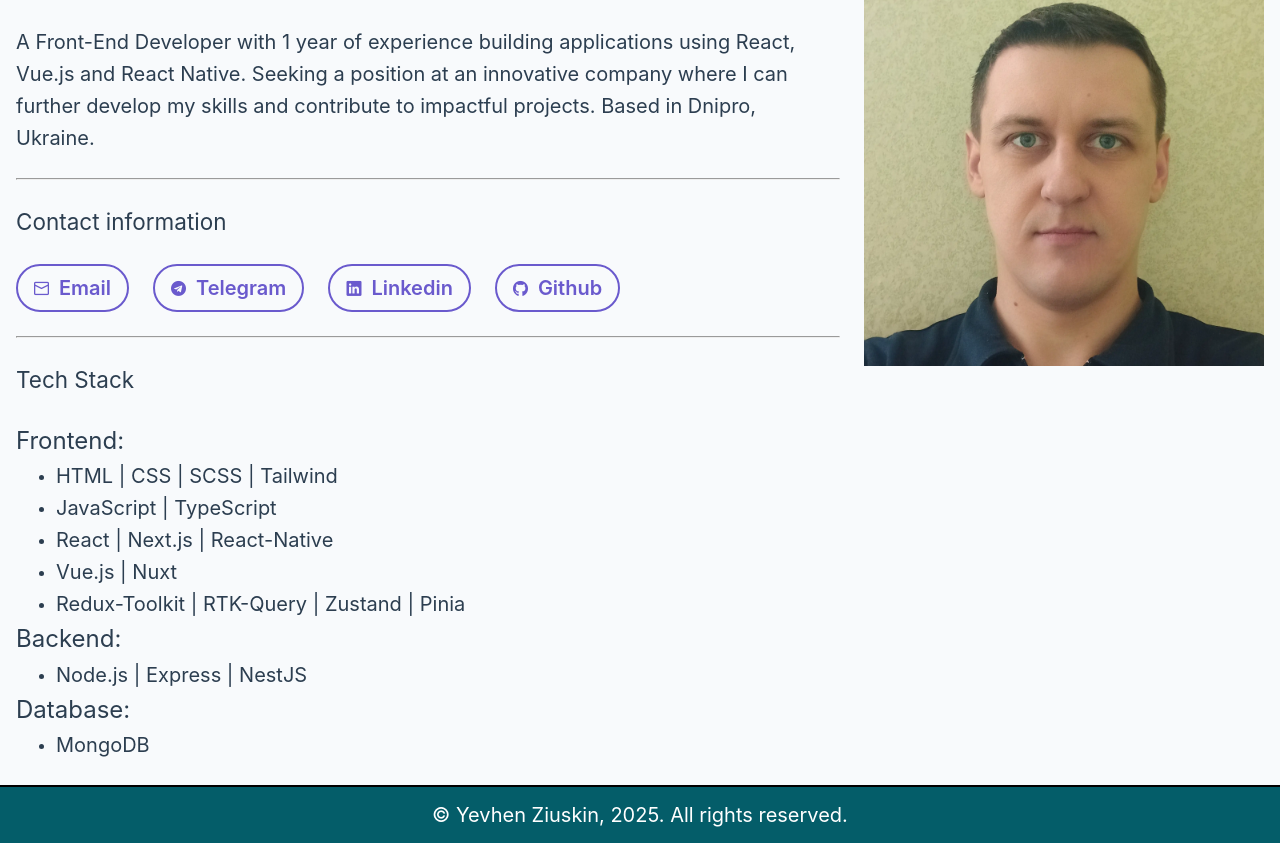
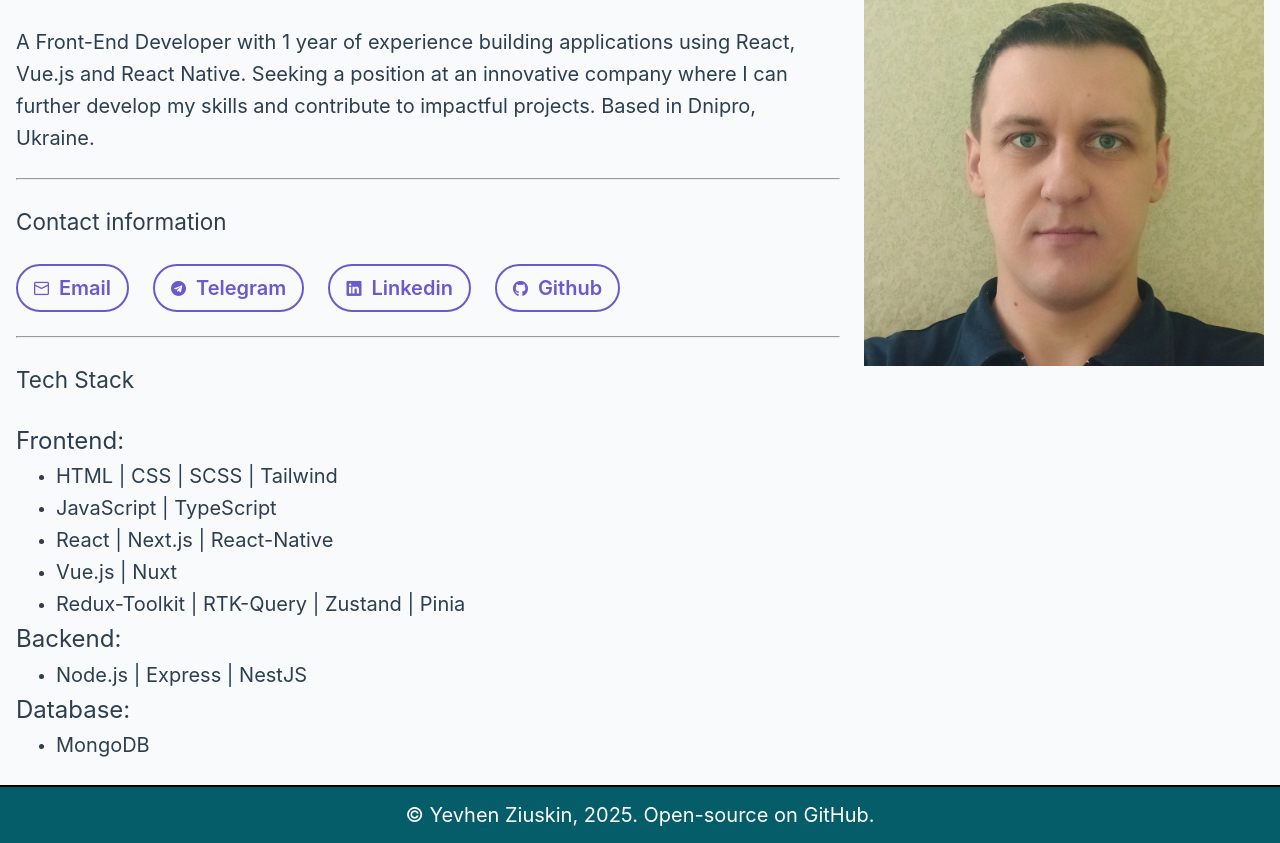
Before and after one commit to Yevhenns/portfolio, a Vue app: page / in a window 1280 px wide. Shown: the part 189-1032 px from the top of the page. Built offline with nearby package versions, Linux system fonts and the light colour scheme.

Commit message:
Open-source on GitHub.

```diff
--- a/src/components/AppFooter.vue
+++ b/src/components/AppFooter.vue
@@ -6,7 +6,7 @@ const currentYear = new Date().getFullYear()
 <template>
   <footer class="footer">
     <AppContainer>
-      <p class="footer__copy">&copy; Yevhen Ziuskin, {{ currentYear }}. All rights reserved.</p>
+      <p class="footer__copy">&copy; Yevhen Ziuskin, {{ currentYear }}. Open-source on GitHub.</p>
     </AppContainer>
   </footer>
 </template>
```
